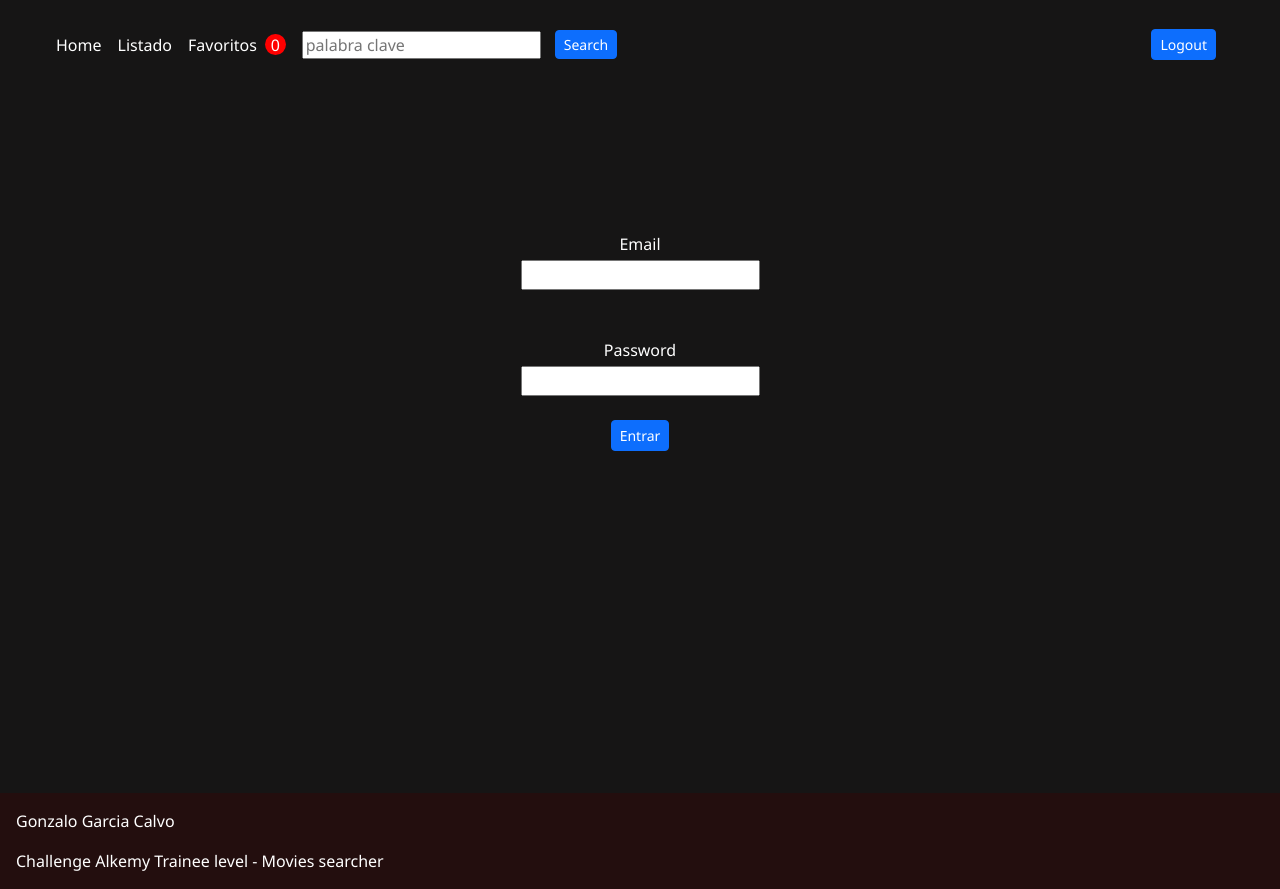
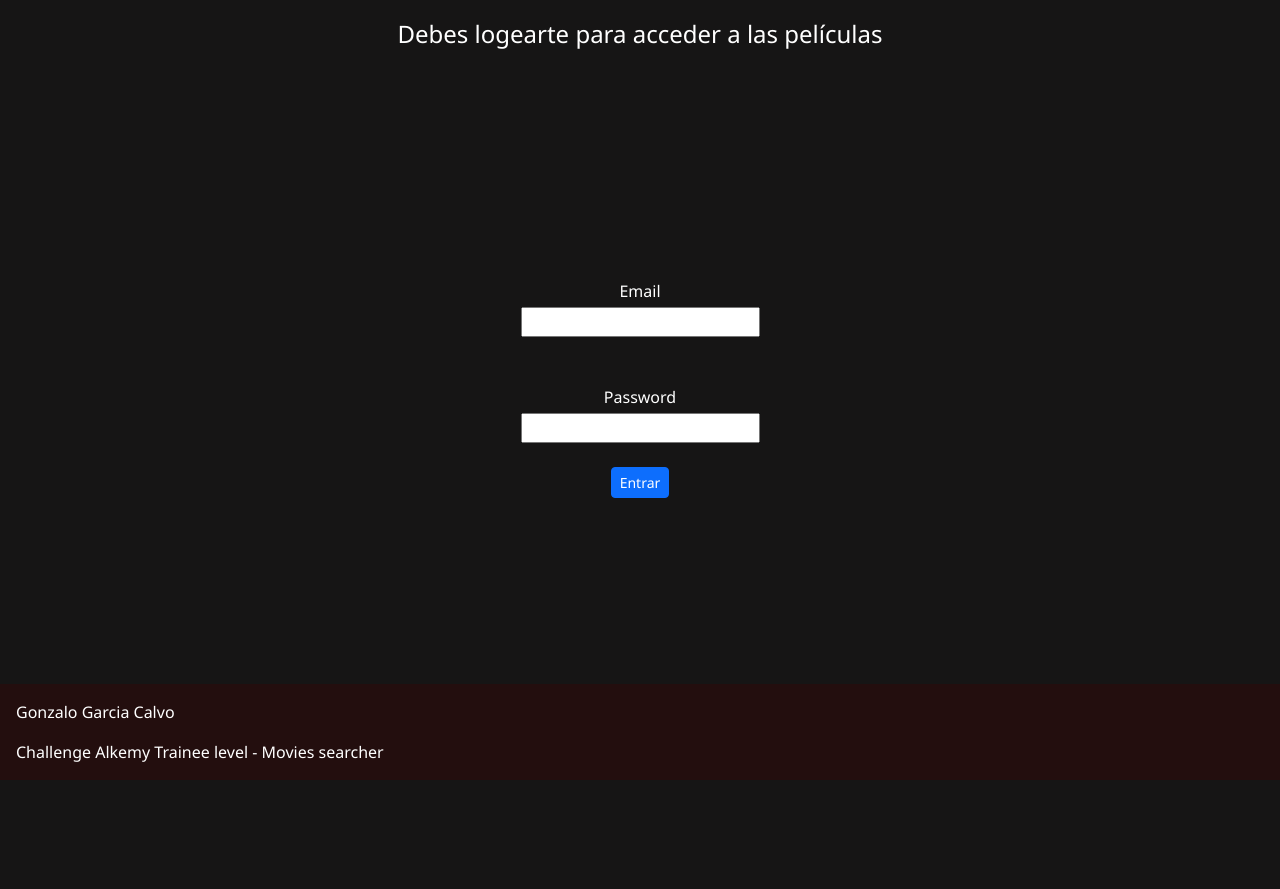
Before and after one commit to GonzaloGarciaCalvo/movies-searcher-app, a React (Vite) app: page / in a window 1280 px wide. After the commit the page ends 800 px from the top, so only its background shows below. Built offline with nearby package versions, Linux system fonts and the light colour scheme; no server answers.

Commit message:
fix mov state

```diff
--- a/src/components/DiscoverList.tsx
+++ b/src/components/DiscoverList.tsx
@@ -13,7 +13,7 @@ function DiscoverList() {
 
   const [loading, setLoading] = useState(true)
   const token = useSelector( (state:state) => state.auth.token)
-  const favoritesRedux = useSelector( (state:state) => state.favs?.favorites)
+  //const favoritesRedux = useSelector( (state:state) => state.favs?.favorites)
   const movies = useSelector( (state:state) => state.mov?.movies)
   const dispatch = useAppDispatch()
 
--- a/src/components/Header.tsx
+++ b/src/components/Header.tsx
@@ -13,7 +13,7 @@ function Header() {
   const dispatch = useAppDispatch()
   const history = useHistory()
   const favoritesRedux = useSelector((state:state) => state.favs.favorites)
-
+  const token =  useSelector((state:state) => state.auth.token)
   const handleLogOut = () => {
     dispatch(logout())
     dispatch(resetFavs())
@@ -21,6 +21,8 @@ function Header() {
   }
   return (
     <header>
+      {
+        token?
           <nav className='d-flex flex-row justify-content-start align-items-center m-3 position-relative '>
             <ul className='d-flex flex-row justify-content-start m-0'>
               <li className='m-2'>
@@ -41,6 +43,9 @@ function Header() {
             <Searcher  />
             <Button onClick={handleLogOut} className='btn-sm logOutBtn me-5' >Logout</Button>
           </nav>
+        :
+        <p className='text-center fs-4 mt-3'>Debes logearte para acceder a las películas</p>
+      }
     </header>
   )
 }
--- a/src/components/Login.tsx
+++ b/src/components/Login.tsx
@@ -43,7 +43,7 @@ function Login() {
   return (
     <>
       {token && <Redirect to="/listado" />}
-      <form onSubmit={onSubmit} className='logInForm'>
+      <form onSubmit={onSubmit} className='loginForm'>
         <label className='mt-4' htmlFor='email'>Email</label><input type="text" name='email' className='mt-1'/>
         <br />
         <label className='mt-4'>Password </label><input type="text" name='password' className='mt-1'/>
--- a/src/components/Searcher.tsx
+++ b/src/components/Searcher.tsx
@@ -1,10 +1,12 @@
 import  Button  from 'react-bootstrap/Button'
 import swal from 'sweetalert'
 import { useHistory } from 'react-router-dom'
+import { useSelector } from 'react-redux'
+import { state } from '../types/state.type'
 
 function Searcher() {
   const history = useHistory()
-
+  const token =  useSelector((state:state) => state.auth.token)
   const handleSubmit = (e:React.SyntheticEvent) => {
     e.preventDefault()
     const currentTarget = e.currentTarget as typeof e.currentTarget & {
@@ -24,10 +26,17 @@ function Searcher() {
   }
 
   return (
-    <form onSubmit={handleSubmit} className='d-flex d-row  align-items-center mx-2'>
-      <input type='text' name="search" placeholder='palabra clave' className='my-0 py-0' />
-      <Button  type='submit' size='sm' id='searchButton'>Search</Button>
-    </form>
+    <>
+    {
+      token?
+      <form onSubmit={handleSubmit} className='d-flex d-row  align-items-center mx-2'>
+        <input type='text' name="search" placeholder='palabra clave' className='my-0 py-0' />
+        <Button  type='submit' size='sm' id='searchButton'>Search</Button>
+      </form>
+      :
+      null
+    }
+    </>
   )
 }
 
--- a/src/features/favs.ts
+++ b/src/features/favs.ts
@@ -1,6 +1,6 @@
 import { initialFavState } from "../types/favs.type";
 import { movieType } from "../types/movie.type";
-import {  createAsyncThunk, createSlice, current } from "@reduxjs/toolkit";
+import { createSlice, current } from "@reduxjs/toolkit";
 
 
 
@@ -16,13 +16,7 @@ export const favsSlice = createSlice({
   reducers: {
     addFavs:(state,action) =>{
       let movie:movieType = action.payload
-      let movieIsInArrayAdd = state.favorites.find(oneMovie => oneMovie.id === movie.id);
-      /* if (!movieIsInArrayAdd) {
-        action.payload.isFav=true
-      }  */
-      /* return {
-        ...state, favorites:[...state.favorites, movie]
-      } */
+      //let movieIsInArrayAdd = state.favorites.find(oneMovie => oneMovie.id === movie.id);
       state.favorites.push(movie)
       console.log("favs: ", current(state.favorites))
     },
@@ -31,9 +25,6 @@ export const favsSlice = createSlice({
       let movieIsInArray = state.favorites.find(oneMovie => oneMovie.id === action.payload.id);
       if (movieIsInArray) {
       let moviesLeft = state.favorites.filter(oneMovie => oneMovie.id !== action.payload.id)
-      /* action.payload.isFav=true */
-      /* return {...state, favorites: moviesLeft }
-      } */
       state.favorites = moviesLeft
       }
     },
--- a/src/features/mov.ts
+++ b/src/features/mov.ts
@@ -1,10 +1,8 @@
 import { createAsyncThunk, createSlice, current } from "@reduxjs/toolkit";
 import { baseUrl } from "../utilities/constants";
-import { movieType } from "../types/movie.type";
-
 
 export const discoveryList = createAsyncThunk(
-  "auth/login",
+  "mov/discoveryList",
   async (asyncThunk) => {
     try {
       console.log("en userLogin")
@@ -37,21 +35,15 @@ export const discoveryList = createAsyncThunk(
     reducers:{},
     extraReducers: builder => {
       builder
-      .addCase(discoveryList.pending, (state,action) => {
+      .addCase(discoveryList.pending, (state) => {
         state.loading = true
-        console.log("en discoveryList.pending")
       })
       .addCase(discoveryList.fulfilled, (state, action) => {
-        console.log("action.payload: ",action.payload)
         if (action.payload.error) {
-          state.error = action.payload.error.message
+          console.log("error: ", action.payload.error)
         }
         state.loading = false
         state.movies = action.payload
-        console.log("en discoveryList.fulfilled")
-        console.log("payload: ", action.payload)
-        console.log("state: ", current(state))
-        console.log("state.token: ", state.movies)
       })
       .addCase(discoveryList.rejected, (state, action) => {
         state.loading = false
@@ -60,5 +52,4 @@ export const discoveryList = createAsyncThunk(
     }
   })
 
-  /* export const {logout} = authSlice.actions; */
 export default movSlice.reducer
--- a/src/store/index.ts
+++ b/src/store/index.ts
@@ -13,7 +13,7 @@ import storage from "redux-persist/lib/storage";
 import { authSlice/* , favsSlice, discoverySlice */ } from '../features/auth';
 import authReducer from '../features/auth'
 import favsReducer from '../features/favs'
-import movSliceReducer from '../features/mov'
+import movReducer from '../features/mov'
 import { useDispatch } from 'react-redux'
 
 export type AppDispatch = typeof store.dispatch
@@ -23,7 +23,7 @@ const rootReducer = combineReducers({ // va configureStore
   auth: authReducer,
   /* auth:authSlice, */
   favs: favsReducer,
-  mov: movSliceReducer
+  mov: movReducer
 });
 
 const persistConfig = {
--- a/src/styles.css
+++ b/src/styles.css
@@ -10,9 +10,16 @@
   font-family: 'Segoe UI', Tahoma, Geneva, Verdana, sans-serif;
 }
 
+
 /******   MAIN   ********/
 .container-fluid{
-  min-height: 40em ;
+  min-height: 77vh ;
+ /* display: flex; */
+  /* flex:1; */
+  display: flex;
+  flex-direction: column;
+  justify-content: center;
+  align-items: center;
 }
 
 /******** HEADER  ********/
@@ -70,10 +77,11 @@ a:hover {
 
 /** FOOTER **/
 footer {
-  margin-top: 4em;
+  margin-top: auto;
   background-color: rgb(35, 14, 14);
   padding: 1em;
   width: 100%;
+  /* position:absolute; bottom:0 */
 }
 
 /* SEARCHER   */
@@ -115,10 +123,11 @@ footer {
 }
 
 /* LOGIN */
-.logInForm {
+.loginForm {
   display: flex;
   flex-direction: column;
   justify-content:center;
   align-items:center;
-  min-height: 60vh
+  min-height: 60vh;
+  height: 100%;
 }
```
Also changed, not shown: env.d.ts (added, +10 -0 lines). Lines whose indentation alone changed are shown as unchanged.
